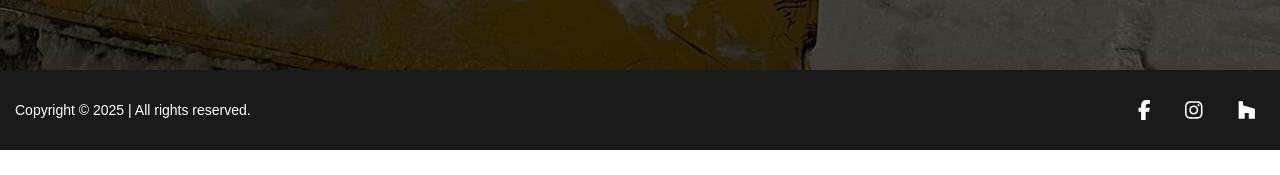
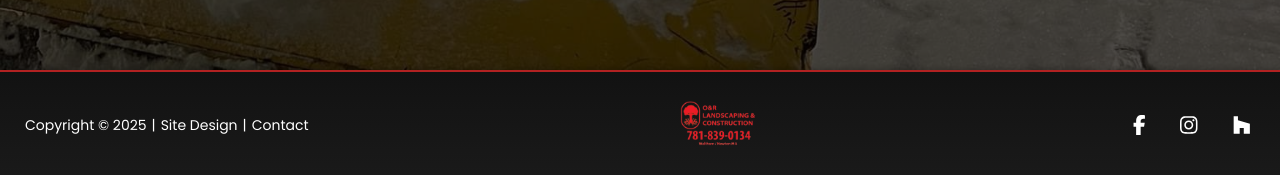
Before and after one commit to Jorwin-dev/o-r_llc, a React (Create React App) app in the folder business-landingpage/: page /contact in a window 1280 px wide. Shown: the part 730-905 px from the top of the page. Before the commit the page ends 880 px from the top, so only its background shows below. Built offline with nearby package versions, Linux system fonts and the light colour scheme; the HTML template or start-up script is replaced by a standard one.

Commit message:
Footer rework

```diff
--- a/business-landingpage/src/components/footer/footer.css
+++ b/business-landingpage/src/components/footer/footer.css
@@ -1,20 +1,77 @@
 .footer {
-  background: #1a1a1a;
+  background: linear-gradient(to bottom, #121212, #1a1a1a);
+  border-top: 2px solid #b22222;
   color: white;
   text-align: center;
-  padding: 15px;
+  padding: 5px 20px;
   font-size: 14px;
   display: flex;
   justify-content: space-between;
   align-items: center;
+  min-height: 70px;
+  box-shadow: 0px -2px 5px rgba(0, 0, 0, 0.2);
   }
 
+
+  /* Center */
+.footer-center {
+  flex: 2;
+  display: flex;
+  justify-content: center;
+  align-items: center;
+}
+
+.footer-logo {
+  width: auto;
+  height: 90px;
+  max-width: 150px;
+  transition: transform 0.3s ease-in-out;
+}
+
+.footer-logo:hover {
+  transform: scale(1.5);
+  color: #b22222;
+}
+
+
+/* Left Side */
+.footer-left {
+  display: flex;
+  align-items: center;
+  font-size: 14px;
+  font-family: 'Poppins', sans-serif;
+  padding: 1px;
+}
+
   .footer-left a {
+    color: white;
+    text-decoration: none;
+    margin: 0 4px;
+    transition: transform 0.3s ease-in-out;
+  }
+
+  .footer-left a:hover {
+    color: #b22222;
+    transform: scale(1.05);
+  }
+
+  .footer-left p {
+    padding: 1px;
+  }
+
+  .footer-link {
     color: #bbb;
     text-decoration: none;
-    margin: 0 10px;
+    transition: transform 0.3s ease-in-out;
   }
 
+  .footer-link:hover {
+    color: #b22222;
+    transform: scale(1.25);
+  }
+
+
+  /* Right Side */
   .footer-right {
     display: flex;
     gap: 15px
@@ -26,8 +83,10 @@
     font-size: 20px;
     transition: color 0.3s;
     margin: 0 10px;
+    transition: transform 0.3s ease-in-out;
   }
 
   .footer-right a:hover {
-    color: #bbb;
+    color: #b22222;
+    transform: scale(1.25);
   }
--- a/business-landingpage/src/components/footer/footer.js
+++ b/business-landingpage/src/components/footer/footer.js
@@ -2,13 +2,27 @@ import React from 'react';
 import './Footer.css';
 import { FontAwesomeIcon } from '@fortawesome/react-fontawesome'
 import {faFacebookF, faInstagram, faHouzz } from '@fortawesome/free-brands-svg-icons'
-//import { faHouse } from '@fortawesome/free-solid-svg-icons';
+import logoWithPhone from '../../assets/O&R_Logo_w_number.png'
 
 const Footer = () => {
   return (
     <footer className="footer">
       <div className='footer-left'>
-        <p>Copyright © 2025 | All rights reserved.</p>
+          <a href='/home'>Copyright © 2025</a>
+          <p> | </p>
+          <a href='https://www.linkedin.com/in/jorwin-reyes-191b26257/' target='_blank' rel='noopener noreferrer' className='footer-link'>
+          Site Design
+          </a>
+          <p> | </p>
+          <a href='/contact' className='footer-link'>
+          Contact
+          </a>
+      </div>
+
+      <div className='footer-center'>
+        <a href='tel:7818390134'>
+          <img src={logoWithPhone} alt='O&R Landscaping & Construction Phone Logo' className='footer-logo '/>
+        </a>
       </div>
       <div className='footer-right'>
         <a href='https://www.facebook.com/ORlandscapingconstruction' target='_blank' rel='noopener noreferrer'>
```
